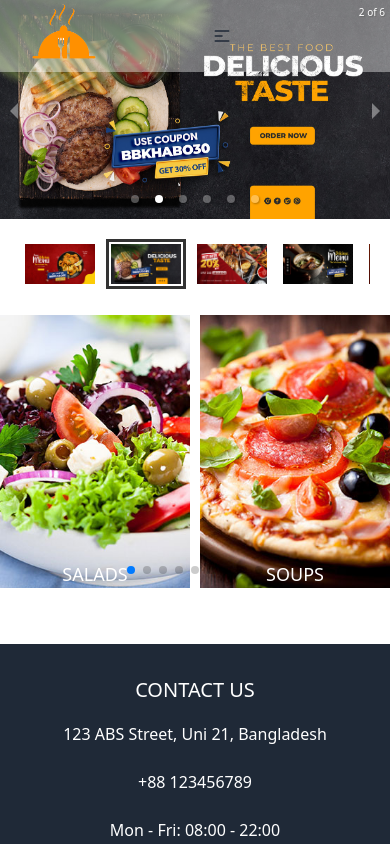
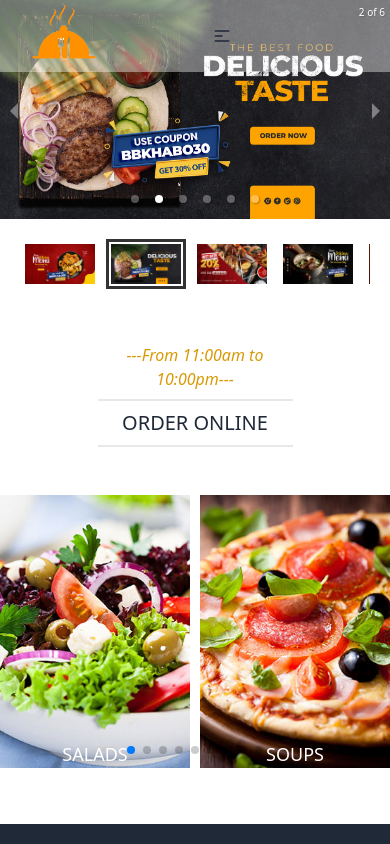
Before and after one commit to code-with-omar/restaurant-client, a React (Vite) app: page / in a window 390 px wide. Shown: the top 844 px of the page. Built offline with nearby package versions, Linux system fonts and the light colour scheme.

Commit message:
Section title create with responsive

```diff
--- a/src/Pages/Home/Banner/Banner.jsx
+++ b/src/Pages/Home/Banner/Banner.jsx
@@ -7,8 +7,11 @@ import img4 from './../../../assets/home/04.png'
 import img5 from './../../../assets/home/05.png'
 import img6 from './../../../assets/home/06.png'
 
+
 const Banner = () => {
     return (
+        <section>
+
             <Carousel autoPlay interval={3000} infiniteLoop >
                 <div>
                     <img src={img1} />
@@ -29,6 +32,7 @@ const Banner = () => {
                     <img src={img6} />
                 </div>
             </Carousel>
+        </section>
     );
 };
 
--- a/src/Pages/Home/Category/Category.jsx
+++ b/src/Pages/Home/Category/Category.jsx
@@ -3,22 +3,17 @@ import { Swiper, SwiperSlide } from 'swiper/react';
 import { Pagination } from 'swiper/modules';
 import 'swiper/css';
 import 'swiper/css/pagination';
-
 import slider1 from "./../../../assets/home/slide1.jpg";
 import slider2 from "./../../../assets/home/slide2.jpg";
 import slider3 from "./../../../assets/home/slide3.jpg";
 import slider4 from "./../../../assets/home/slide4.jpg";
 import slider5 from "./../../../assets/home/slide5.jpg";
-
+import SectionTitle from '../../../components/SectionTitle';
 const Category = () => {
     return (
-        <div>
-            <Swiper
-                slidesPerView={2}
-                spaceBetween={10}
-                pagination={{
-                    clickable: true,
-                }}
+        <section>
+             <SectionTitle subHeading={"From 11:00am to 10:00pm"} heading={"ORDER ONLINE"}></SectionTitle>
+            <Swiper slidesPerView={2} spaceBetween={10} pagination={{ clickable: true, }}
                 breakpoints={{
                     '@0.00': {
                         slidesPerView: 2,
@@ -38,8 +33,7 @@ const Category = () => {
                     },
                 }}
                 modules={[Pagination]}
-                className="mySwiper mb-14"
-            >
+                className="mySwiper mb-14">
                 <SwiperSlide>
                     <img src={slider1} alt="Slide 1" />
                     <h2 className='text-lg lg:text-3xl md:text-2xl -mt-10 text-center text-white uppercase'>Salads</h2>
@@ -82,7 +76,7 @@ const Category = () => {
                 </SwiperSlide>
 
             </Swiper>
-        </div>
+        </section>
     );
 };
 
--- a/src/Pages/Shared/Header.jsx
+++ b/src/Pages/Shared/Header.jsx
@@ -17,7 +17,7 @@ const Header = () => {
                     <img src={logo} alt="" />
                 </a>
             </div>
-            <div className="dropdown">
+            <div className="dropdown ">
                 <div tabIndex={0} role="button" className="btn btn-ghost lg:hidden">
                     <svg
                         xmlns="http://www.w3.org/2000/svg"
@@ -34,7 +34,7 @@ const Header = () => {
                 </div>
                 <ul
                     tabIndex={0}
-                    className="menu menu-sm dropdown-content bg-base-100 rounded-box z-[1] mt-3 w-52 p-2 shadow ">
+                    className="menu menu-sm dropdown-content bg-[#151515] rounded-box z-[1] mt-3 w-52 p-2 shadow ">
                     {navMenu}
                 </ul>
             </div>
--- /dev/null
+++ b/src/components/SectionTitle.jsx
@@ -0,0 +1,10 @@
+const SectionTitle = ({ heading, subHeading }) => {
+    return (
+        <div className="text-center w-1/2 md:w-1/2 lg:w-1/4 mx-auto my-12 md:my-16">
+            <p className="text-base lg:text-xl md:text-lg text-[#D99904] font-normal italic ">---{subHeading}---</p>
+            <h2 className="text-xl lg:text-4xl md:text-3xl border-y-2 border-y-[#E8E8E8] mx-auto py-2 md:py-4 my-2 md:my-4">{heading}</h2>
+        </div>
+    );
+};
+
+export default SectionTitle;
```
Lines whose indentation alone changed are shown as unchanged.
